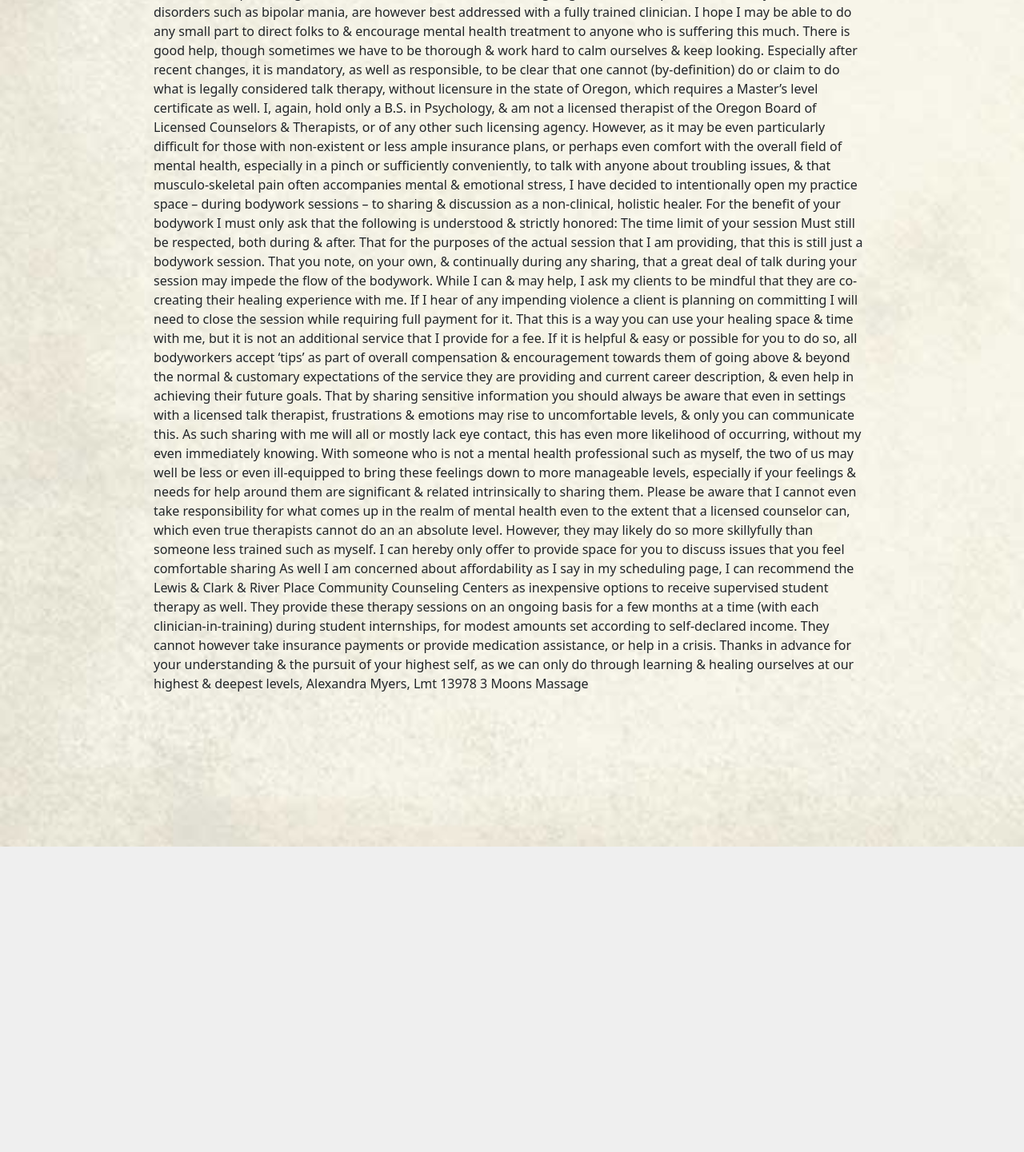
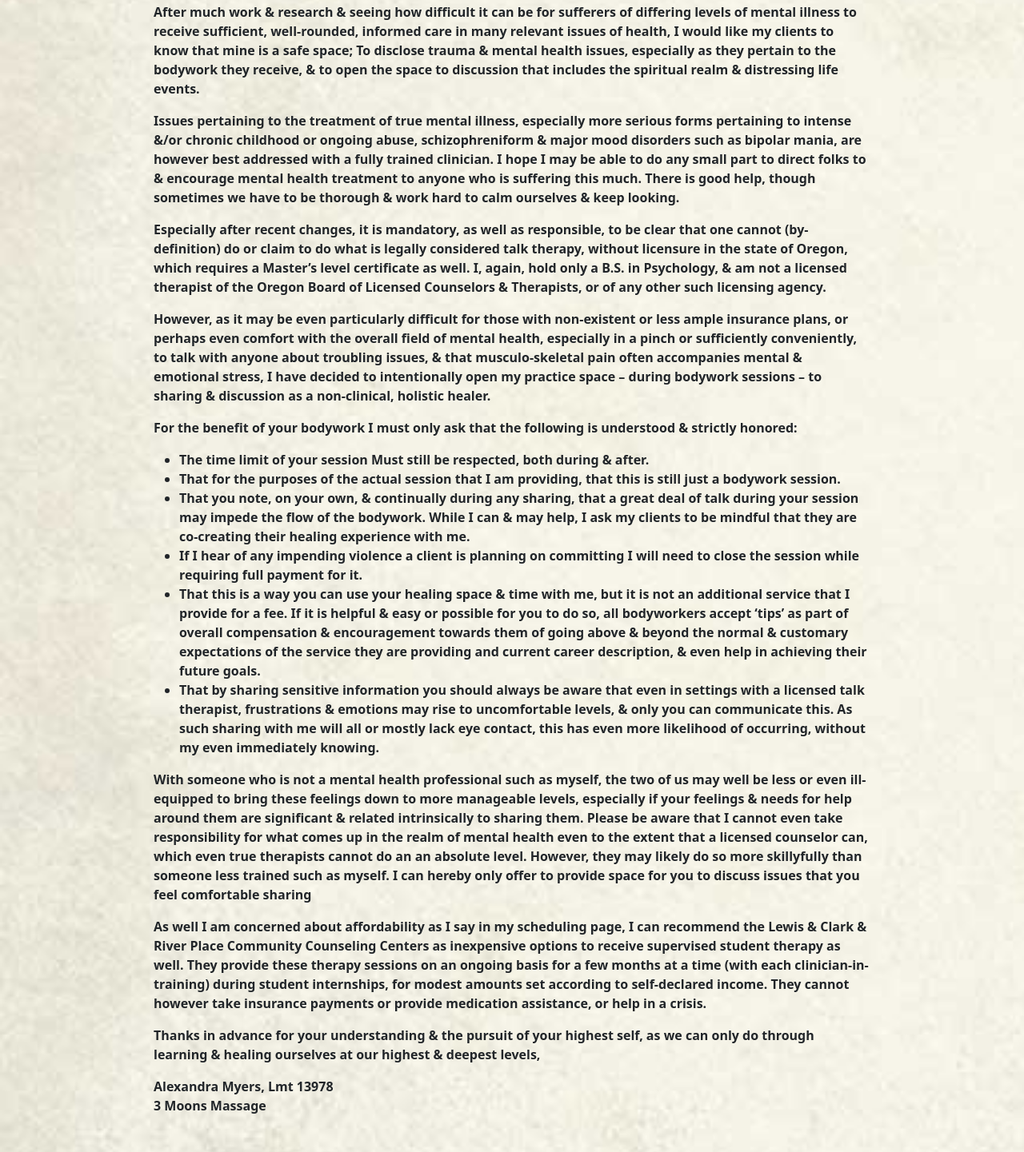
Before and after one commit to DennisVargas/3MoonsMassage, a plain HTML site: page massage-for-trauma.html in a window 1280 px wide. Shown: the part 699-2140 px from the top of the page at 80% size. Before the commit the page ends 1758 px from the top, so only its background shows below. Drawn offline with nearby package versions, Linux system fonts and the light colour scheme.

Commit message:
styles massage for trauma page to look like original.

```diff
--- a/massage-for-trauma.html
+++ b/massage-for-trauma.html
@@ -2,8 +2,8 @@
 <html lang="en">
   <head>
     <meta charset="utf-8">
-    <title>About - 3 Moons Massage</title>
-    <meta name="description" content="About 3 Moons Massage">
+    <title>Massage for Trauma - 3 Moons Massage</title>
+    <meta name="description" content="Massage for Trauma">
     <meta name="author" content="Dennis Vargas">
     <meta name="viewport" content="width=device-width, initial-scale=1">
     <meta http-equiv="Cache-Control" content="no-cache">
@@ -26,70 +26,89 @@
         });
     </script>
     <div class="content">
+      <div class="h5">Massage for Trauma</div>
       <p>
         Greetings & thanks for reading here about my openness to hear whatever comes up for folks as we do our work together,
         based on my burgeoning career as a cross-culturally & spiritually informed mental health therapist.
+      </p>
+      <p>
         As many who explore & work to improve their physical health know, it is very
         much connected to our mental, emotional & spiritual health. For those whose belief
         systems/mental map include this perspective it is of monumental importance to
         connect all these parts of our mysterious wholes.
+      </p>
+      <p>
         Given the seriousness of that work, much of this page is dedicated however
         to making sure to speak to the fact of my not being currently trained as a
         licensed mental health therapist, yet what the above means to me as a
         trauma-informed bodywork provider. Thank you in advance for your clarity
         in reading all of the following as to what I am offering if you choose
         to use the space in this way.
-
+      </p>
+      <p>
         I have a B.S. in Psychology, that I started at the University of Oregon & completed at
         Portland State University. I am working towards becoming a shamano-spiritually trained Mental Health Life Coach.
         As of now I have taken a set of 5 coaching training sessions, & have made various entres into different
         spiritual communities, such as the Dharmapunx, an all-ages Pagan Spirituality group, various classes & confidantes,
         & a local Blackfoot Sundance community. I also have certifications as a
         Nami Connections Support Group Facilitator and in Body-Mind Centered Hakomi.
-
+      </p>
+      <p style="font-weight: bold;">
         After much work & research & seeing how difficult it can be for sufferers of
         differing levels of mental illness to receive sufficient, well-rounded, informed care
         in many relevant issues of health, I would like my clients to know that mine is a safe
         space; To disclose trauma & mental health issues, especially as they pertain to the bodywork
         they receive, & to open the space to discussion that includes the spiritual realm & distressing life events.
-
+      </p>
+      <p style="font-weight: bold;">
         Issues pertaining to the treatment of true mental illness, especially more serious forms
         pertaining to intense &/or chronic childhood or ongoing abuse, schizophreniform & major mood
         disorders such as bipolar mania, are however best addressed with a fully trained clinician.
         I hope I may be able to do any small part to direct folks to & encourage mental health
         treatment to anyone who is suffering this much. There is good help, though sometimes we
         have to be thorough & work hard to calm ourselves & keep looking.
-
+      </p>
+      <p style="font-weight: bold;">
         Especially after recent changes, it is mandatory, as well as responsible, to be clear
         that one cannot (by-definition) do or claim to do what is legally considered talk therapy,
         without licensure in the state of Oregon, which requires a Master’s level certificate as well.
         I, again, hold only a B.S. in Psychology, & am not a licensed therapist of the Oregon Board of
         Licensed Counselors & Therapists, or of any other such licensing agency.
-
+      </p>
+      <p style="font-weight: bold;">
         However, as it may be even particularly difficult for those with non-existent or less ample
         insurance plans, or perhaps even comfort with the overall field of mental health, especially
         in a pinch or sufficiently conveniently, to talk with anyone about troubling issues, & that
         musculo-skeletal pain often accompanies mental & emotional stress, I have decided to intentionally
         open my practice space – during bodywork sessions – to sharing & discussion as a non-clinical, holistic healer.
-
+      </p>
+      <p style="font-weight: bold;">
         For the benefit of your bodywork I must only ask that the following is understood & strictly honored:
-
-        The time limit of your session Must still be respected, both during & after.
-        That for the purposes of the actual session that I am providing, that this is still just a bodywork session.
+      </p>
+      <ul style="font-weight: bold;">
+        <li>The time limit of your session Must still be respected, both during & after.</li>
+        <li>That for the purposes of the actual session that I am providing, that this is still just a bodywork session.</li>
+        <li>
           That you note, on your own, & continually during any sharing, that a great deal of
           talk during your session may impede the flow of the bodywork. While I can & may help,
           I ask my clients to be mindful that they are co-creating their healing experience with me.
-        If I hear of any impending violence a client is planning on committing I will need
-        to close the session while requiring full payment for it.
+        </li>
+        <li>If I hear of any impending violence a client is planning on committing I will need
+          to close the session while requiring full payment for it.</li>
+        <li>
           That this is a way you can use your healing space & time with me, but it is not an
-        additional service that I provide for a fee. If it is helpful & easy or possible
-        for you to do so, all bodyworkers accept ‘tips’ as part of overall compensation &
+          additional service that I provide for a fee. If it is helpful & easy or possible for you to do so, all bodyworkers accept ‘tips’ as part of overall compensation &
           encouragement towards them of going above & beyond the normal & customary expectations
           of the service they are providing and current career description, & even help in achieving their future goals.
+        </li>
+        <li>
           That by sharing sensitive information you should always be aware that even in settings
           with a licensed talk therapist, frustrations & emotions may rise to uncomfortable levels,
           & only you can communicate this. As such sharing with me will all or mostly lack eye contact,
           this has even more likelihood of occurring, without my even immediately knowing.
+        </li>
+      </ul>
+      <p style="font-weight: bold;">
         With someone who is not a mental health professional such as myself, the two of us may
         well be less or even ill-equipped to bring these feelings down to more manageable levels,
         especially if your feelings & needs for help around them are significant & related intrinsically
@@ -98,20 +117,23 @@
         therapists cannot do an an absolute level. However, they may likely do so more skillyfully than
         someone less trained such as myself. I can hereby only offer to provide space for you to discuss issues
         that you feel comfortable sharing
-
+      </p>
+      <p style="font-weight: bold;">
         As well I am concerned about affordability as I say in my scheduling page, I can recommend the
         Lewis & Clark & River Place Community Counseling Centers as inexpensive options to receive
         supervised student therapy as well. They provide these therapy sessions on an ongoing basis for a
         few months at a time (with each clinician-in-training) during student internships, for modest amounts
         set according to self-declared income. They cannot however take insurance payments or provide medication
         assistance, or help in a crisis.
-
+      </p>
+      <p style="font-weight: bold;">
         Thanks in advance for your understanding & the pursuit of your highest self, as we can only do
         through learning & healing ourselves at our highest & deepest levels,
-        Alexandra Myers, Lmt 13978
+      </p>
+      <p style="font-weight: bold;">
+        Alexandra Myers, Lmt 13978<br>
         3 Moons Massage
       </p>
     </div>
-
   </body>
 </html>
```
Lines whose indentation alone changed are shown as unchanged.
